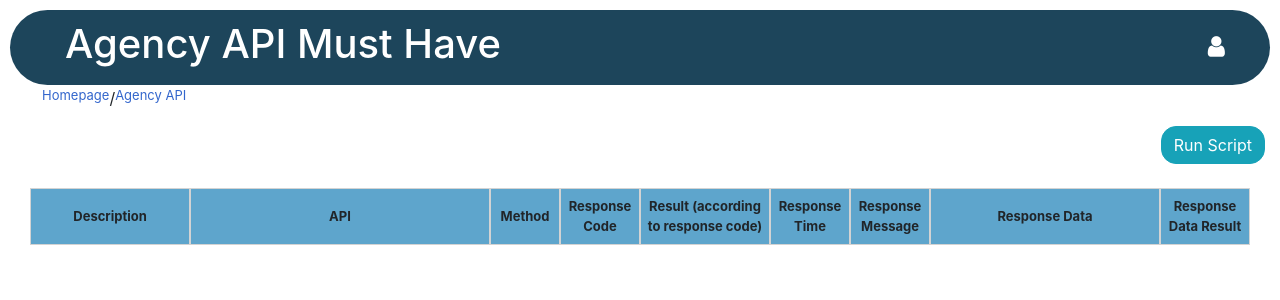
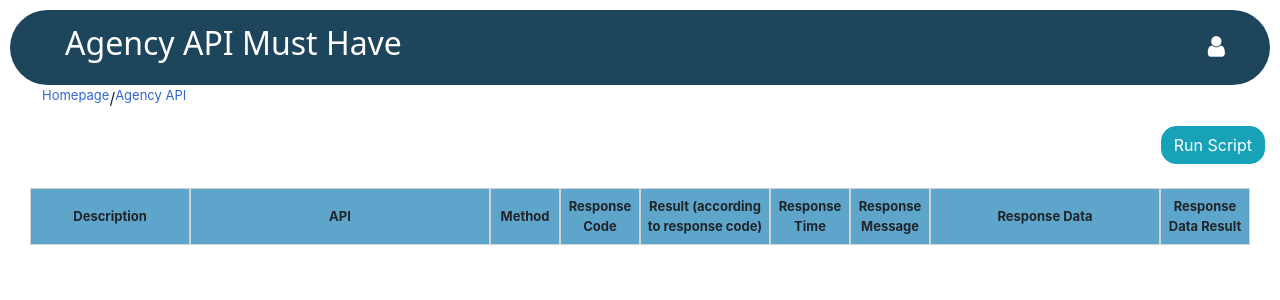
Before and after one commit to UsmanLatif112/Must_haves_Dashboard, a Flask app: page /script in a window 1280 px wide. Shown: the top 300 px of the page. Run offline with Flask 3, Linux system fonts and the light colour scheme; the visitor is signed in with stand-in values (Sample User, id 1); lists and menus that the app fills with data are empty; some libraries are stand-ins or nearby versions.

Commit message:
finalize api code

```diff
--- a/v1/templates/dashboard.html
+++ b/v1/templates/dashboard.html
@@ -26,6 +26,8 @@
 
             margin-left: 50px; /* Remove default margin for h1 */
             flex-grow: 1; /* Allow the h1 to take up available space */
+            font-size: 2rem;
+            font-family: system-ui;
         }
         #content {
             text-align: center;
--- a/v1/templates/index.html
+++ b/v1/templates/index.html
@@ -33,7 +33,7 @@
 
 				<form class="login100-form validate-form">
 					<span class="login100-form-title">
-						Member Login
+						Login
 					</span>
 
 					<div class="wrap-input100 validate-input" data-validate = "Valid email is required: ex@abc.xyz">
--- a/v1/templates/script.html
+++ b/v1/templates/script.html
@@ -115,6 +115,8 @@
     #header h1 {
     margin-left: 35px; /* Remove default margin for h1 */
     flex-grow: 1; /* Allow the h1 to take up available space */
+    font-size: 2rem;
+    font-family: system-ui;
     }
     table {
       border-collapse: separate;
@@ -339,7 +341,7 @@
     <div class="modal-dialog" role="document">
       <div class="modal-content">
         <div class="modal-header">
-          <h5 class="modal-title" id="uploadDataModalLabel">Enter Campaign IDs</h5>
+          <h5 class="modal-title" id="uploadDataModalLabel">Please Enter Data</h5>
           <button type="button" class="close" data-dismiss="modal" aria-label="Close">
             <span aria-hidden="true">&times;</span>
           </button>
```
